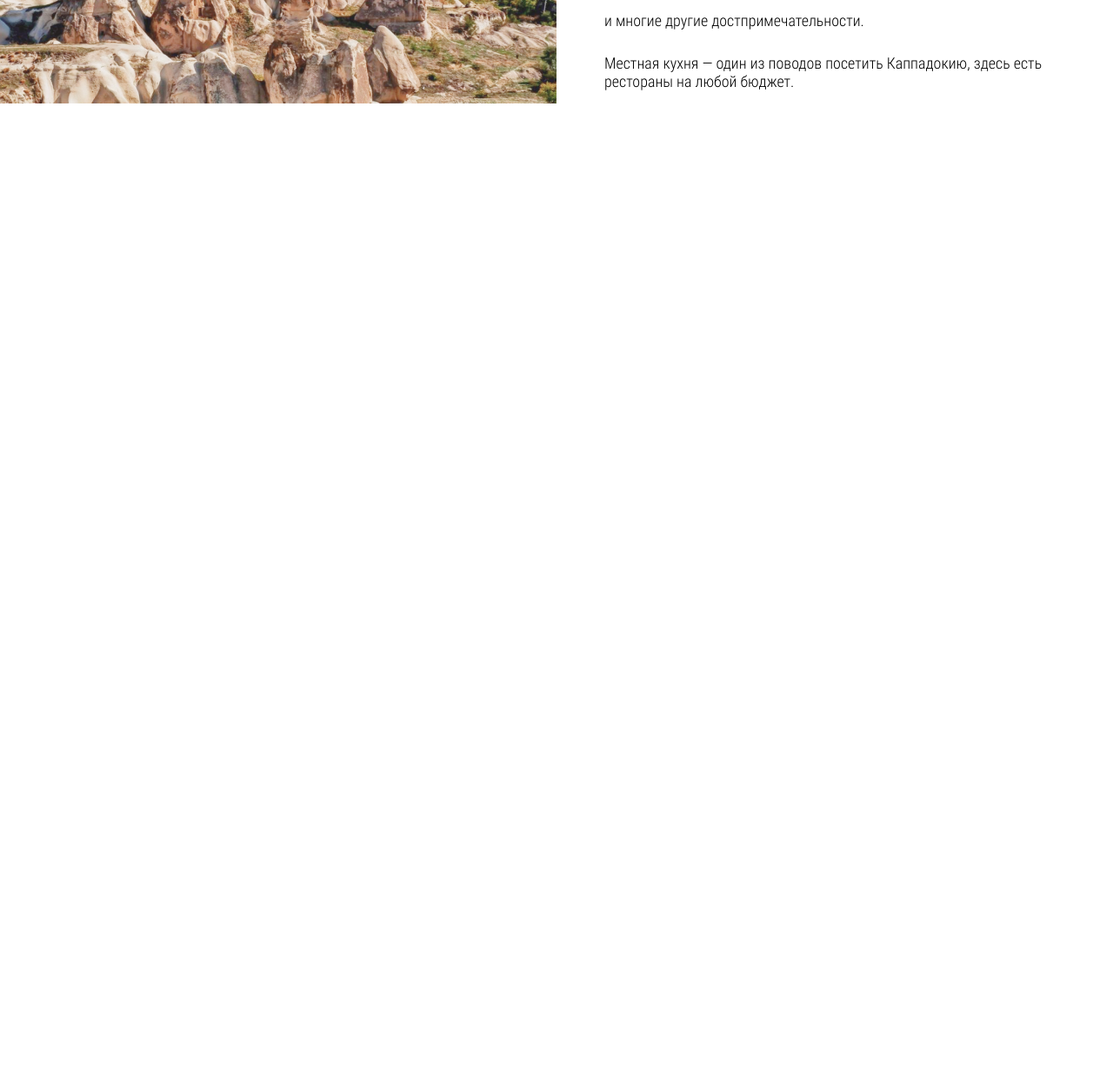
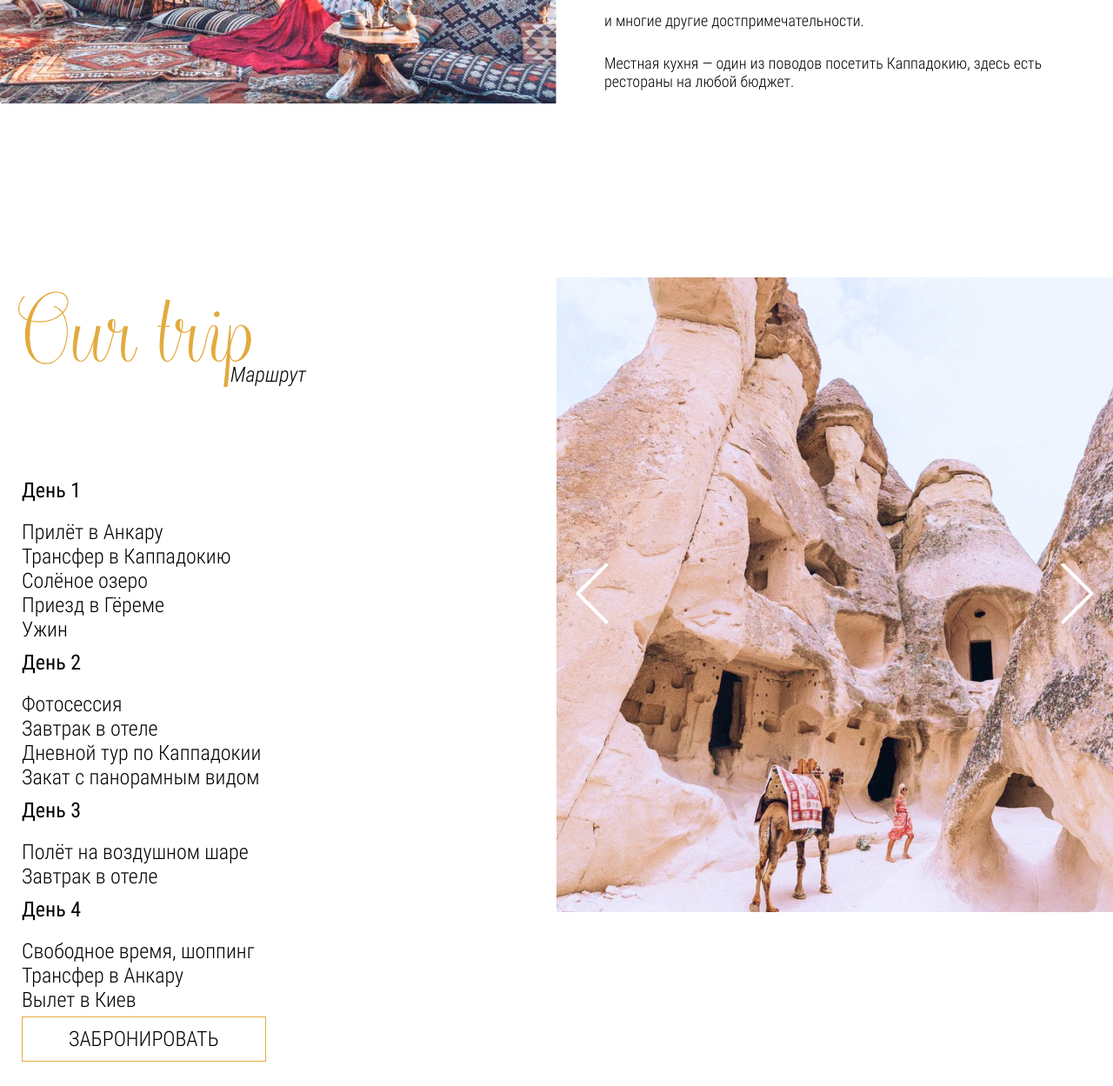
Before and after one commit to RizoUbaydullayev/Cappadocia, a plain HTML site: page index.html in a window 1280 px wide. Shown: the part 1574-2823 px from the top of the page at 87% size. Before the commit the page ends 1893 px from the top, so only its background shows below. Drawn offline with nearby package versions, Linux system fonts and the light colour scheme.

Commit message:
Доделал секцию our trip

```diff
--- a/index.html
+++ b/index.html
@@ -86,7 +86,58 @@
   			</div>
   		</div>
   	</section>
-
+  	<section class="our-trip page-section">
+  		<div class="our-trip__inner">
+  			<div class="our-trip__content">
+  				<div class="our-trip__container">
+  					<div class="our-trip__body">
+  						<h3 class="our-trip__title title">
+  							Our trip
+  							<span>Маршрут</span>
+  						</h3>
+  						<ul class="our-trip__list">
+  							<li>День 1</li>
+  							<li>Прилёт в Анкару</li>
+  							<li>Трансфер в Каппадокию</li>
+  							<li>Солёное озеро</li>
+  							<li>Приезд в Гёреме</li>
+  							<li>Ужин</li>
+  						</ul>
+  						<ul class="our-trip__list">
+  							<li>День 2</li>
+  							<li>Фотосессия</li>
+  							<li>Завтрак в отеле</li>
+  							<li>Дневной тур по Каппадокии</li>
+  							<li>Закат с панорамным видом</li>
+  						</ul>
+  						<ul class="our-trip__list">
+  							<li>День 3</li>
+  							<li>Полёт на воздушном шаре</li>
+  							<li>Завтрак в отеле</li>
+  						</ul>
+  						<ul class="our-trip__list">
+  							<li>День 4</li>
+  							<li>Свободное время, шоппинг</li>
+  							<li>Трансфер в Анкару</li>
+  							<li>Вылет в Киев</li>
+  						</ul>
+  						<a href="#" class="our-trip__btn">ЗАБРОНИРОВАТЬ</a>
+  					</div>
+  				</div>
+  			</div>
+  		</div>
+  		<div class="our-trip__slider">
+  			<div class="our-trip__slider-item">
+  				<img src="images/our-trip-1.jpg" alt="">
+  			</div>
+  			<div class="our-trip__slider-item">
+  				<img src="images/our-trip-2.jpg" alt="">
+  			</div>
+  			<div class="our-trip__slider-item">
+  				<img src="images/our-trip-3.jpg" alt="">
+  			</div>
+  		</div>
+  	</section>
 
 
 
--- a/js/main.js
+++ b/js/main.js
@@ -1,7 +1,7 @@
 $(function() {
-	$('.fairy-tail__slider').slick({
+	$('.fairy-tail__slider , .our-trip__slider').slick({
 		prevArrow: '<button type="button" class="slick-btn slick-prev"><img src="images/arrow-prev.svg" alt=""></button>',
 		nextArrow: '<button type="button" class="slick-btn slick-next"><img src="images/arrow-next.svg" alt=""></button>',
-		autoplay: 3000,
+		// autoplay: 3000,
 	});
 });
--- a/less/style.less
+++ b/less/style.less
@@ -179,5 +179,54 @@ a{
 .slick-next{
   right: 0;
 }
+/*========================= our trip  ================================================*/
+.our-trip__inner {
+  position: relative;
+}
+.our-trip__container {
+  position: absolute;
+  max-width:1230px;
+  margin: 0 auto;
+  left: 0;
+  top: 0;
+  right: 0;
+  bottom: 0;
+}
+.our-trip__slider {
+    width: 50%;
+    margin-left: auto;
+}
+.our-trip__title {
+  span {
+   margin-left: 240px;
+  }
+}
+.our-trip__body {
+  width: 100%;
+  display: flex;
+  flex-direction: column;
+  justify-content: space-between;
+  align-items: start;
+}
+.our-trip__list{
+  margin: 5px 0;
+  font-size: 24px;
+  line-height: 28px;
+}
+.our-trip__list li:first-child {
+  margin-bottom:20px;
+  font-family: 'RobotoCondensed-Regular';
+}
+.our-trip__btn {
+  font-family: 'RobotoCondensed-Light';
+  font-size: 24px;
+  line-height: 28px;
+  border:1px solid #E2AB3F;
+  padding: 11px 53px;
+}
+.our-trip__content {
+  width: 50%;
+  padding-right:55px;
+}
 /*=========================   ================================================*/
 /*=========================   ================================================*/
```
Also changed, not shown: css/style.css, images/our-trip-1.jpg (added), images/our-trip-2.jpg (added), images/our-trip-3.jpg (added).
